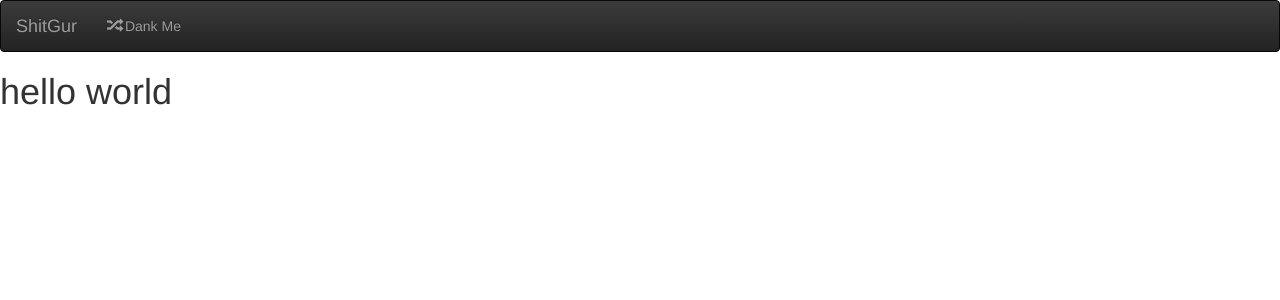
After one commit to Sky2hawkZ/Project_Shitgur, a Django app: template post/templates/post/Index.html in a window 1280 px wide. The commit adds this page. Shown: the top 300 px of the page. Run offline with Django 3.2, Linux system fonts and the light colour scheme; the template is opened without the code that fills it, so the values that code supplies are empty; some libraries are stand-ins or nearby versions.

Commit message:
base.html

```diff
--- /dev/null
+++ b/post/templates/post/Index.html
@@ -0,0 +1,6 @@
+{% extends 'post/base.html' %}
+
+
+{% block body %}
+<h1>hello world</h1>
+{% endblock %}
--- a/post/templates/post/base.html
+++ b/post/templates/post/base.html
@@ -1,36 +1,52 @@
 <!DOCTYPE html>
-<html>
+        <html lang="en">
 <head>
+    <meta charset="utf-8">
     <title>Shitgur</title>
-        <link rel="stylesheet" href="https://maxcdn.bootstrapcdn.com/bootstrap/3.3.6/css/bootstrap.min.css" integrity="sha384-1q8mTJOASx8j1Au+a5WDVnPi2lkFfwwEAa8hDDdjZlpLegxhjVME1fgjWPGmkzs7" crossorigin="anonymous">
-        <link rel="stylesheet" href="https://maxcdn.bootstrapcdn.com/bootstrap/3.3.6/css/bootstrap-theme.min.css" integrity="sha384-fLW2N01lMqjakBkx3l/M9EahuwpSfeNvV63J5ezn3uZzapT0u7EYsXMjQV+0En5r" crossorigin="anonymous">
-
-
-  <style>
 
 
 
-        </style>
+{% load staticfiles %}
 
+<script src="https://ajax.googleapis.com/ajax/libs/jquery/1.12.2/jquery.min.js"></script>
+<!-- Latest compiled and minified CSS -->
+<link rel="stylesheet" href="https://maxcdn.bootstrapcdn.com/bootstrap/3.3.6/css/bootstrap.min.css" integrity="sha384-1q8mTJOASx8j1Au+a5WDVnPi2lkFfwwEAa8hDDdjZlpLegxhjVME1fgjWPGmkzs7" crossorigin="anonymous">
 
+<!-- Optional theme -->
+<link rel="stylesheet" href="https://maxcdn.bootstrapcdn.com/bootstrap/3.3.6/css/bootstrap-theme.min.css" integrity="sha384-fLW2N01lMqjakBkx3l/M9EahuwpSfeNvV63J5ezn3uZzapT0u7EYsXMjQV+0En5r" crossorigin="anonymous">
 
-
+<!-- Latest compiled and minified JavaScript -->
+<script src="https://maxcdn.bootstrapcdn.com/bootstrap/3.3.6/js/bootstrap.min.js" integrity="sha384-0mSbJDEHialfmuBBQP6A4Qrprq5OVfW37PRR3j5ELqxss1yVqOtnepnHVP9aJ7xS" crossorigin="anonymous"></script>
+</head>
 <body>
 
+<nav class="navbar navbar-inverse">
+    <div class="container-fluid">
 
+        <div class="navbar-header">
+            <button type="button" class="navbar-toggle" data-toggle="collapse" data-target="#topNavBar">
+                <span class="icon-bar"></span>
+                <span class="icon-bar"></span>
+                <span class="icon-bar"></span>
+            </button>
+            <a class="navbar-brand" href="#">ShitGur</a>
+        </div>
 
-
- <nav class="navbar navbar-inverse" id="MainNavigation">
-  <div class="container-fluid">
-    <div class="navbar-header">
-      <a class="navbar-brand" href="#">
-
+        <div class="collapse navbar-collapse">
+            <ul class="nav navbar-nav">
+                <li class="">
+                    <a href="#">
+                        <span class="glyphicon glyphicon-random" aria-hidden="true"></span>
+                        Dank Me
                     </a>
+                </li>
+            </ul>
         </div>
     </div>
 </nav>
-    {% block content %}
 
-    {% endblock content %}
+{% block body %}
+{% endblock %}
+
 </body>
 </html>
--- a/post/urls.py
+++ b/post/urls.py
@@ -4,6 +4,6 @@ from django.views.generic import TemplateView
 
 
 urlpatterns = [
-    url(r'^$', TemplateView.as_view(template_name='post/base.html'), name='home'),
+    url(r'^$', TemplateView.as_view(template_name='post/index.html'), name='home'),
 
 ]
```
Also changed, not shown: 1 other file. Lines whose indentation alone changed are shown as unchanged.
